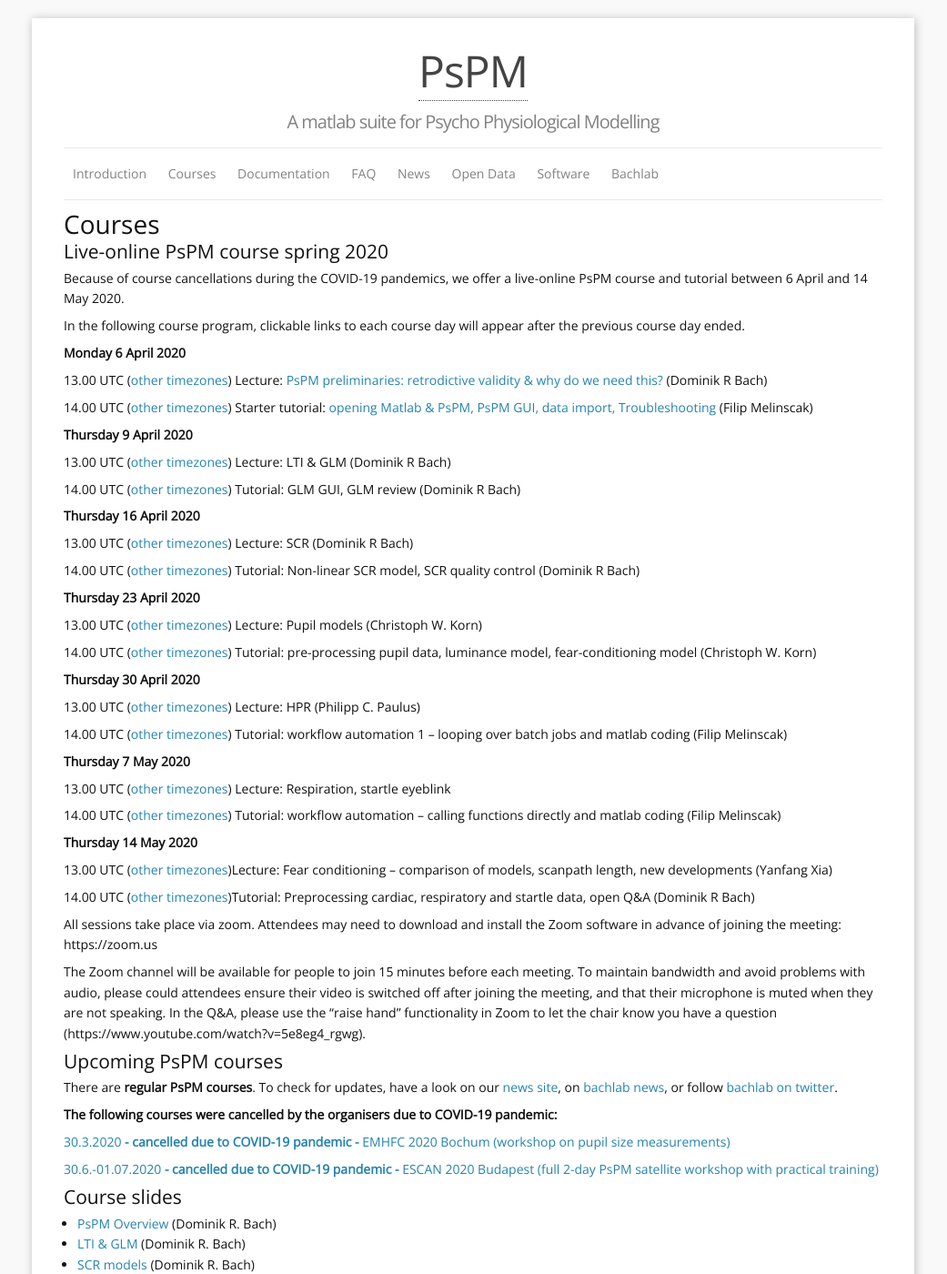
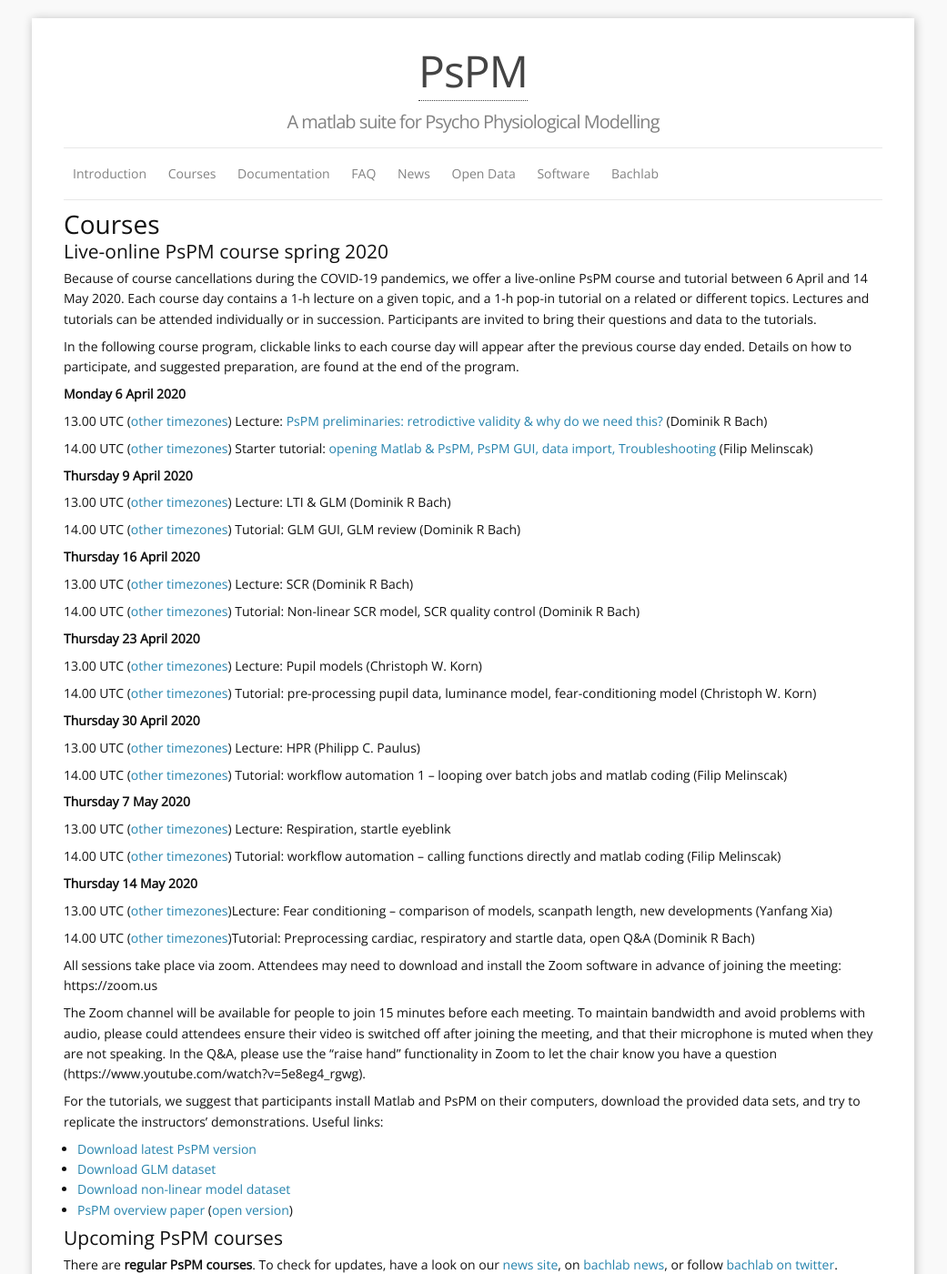
Before and after one commit to bachlab/PsPM, a Jekyll site: the page built from courses.markdown, in a window 1280 px wide and 1400 px high. Shown: the whole window at 91% size, without its empty margins (120-1161 px from the left). Built offline with Jekyll 4.4.1, drawn with Linux system fonts in a browser that asks for light colours.

Commit message:
further info

```diff
--- a/courses.markdown
+++ b/courses.markdown
@@ -8,9 +8,9 @@
 
 ## Live-online PsPM course spring 2020
 
-Because of course cancellations during the COVID-19 pandemics, we offer a live-online PsPM course and tutorial between 6 April and 14 May 2020.
+Because of course cancellations during the COVID-19 pandemics, we offer a live-online PsPM course and tutorial between 6 April and 14 May 2020. Each course day contains a 1-h lecture on a given topic, and a 1-h pop-in tutorial on a related or different topics. Lectures and tutorials can be attended individually or in succession. Participants are invited to bring their questions and data to the tutorials.
 
-In the following course program, clickable links to each course day will appear after the previous course day ended.
+In the following course program, clickable links to each course day will appear after the previous course day ended. Details on how to participate, and suggested preparation, are found at the end of the program.
 
 **Monday 6 April 2020**
 
@@ -58,6 +58,13 @@
 
 The Zoom channel will be available for people to join 15 minutes before each meeting. To maintain bandwidth and avoid problems with audio, please could attendees ensure their video is switched off after joining the meeting, and that their microphone is muted when they are not speaking. In the Q&A, please use the "raise hand" functionality in Zoom to let the chair know you have a question (https://www.youtube.com/watch?v=5e8eg4_rgwg).
 
+For the tutorials, we suggest that participants install Matlab and PsPM on their computers, download the provided data sets, and try to replicate the instructors' demonstrations. Useful links:
+
+* [Download latest PsPM version](https://bachlab.github.io/PsPM/software/)
+* [Download GLM dataset](https://github.com/bachlab/PsPM-tutorial-datasets/releases/download/tutorial-datasets/Tutorial_dataset_GLM.zip)
+* [Download non-linear model dataset](https://github.com/bachlab/PsPM-tutorial-datasets/releases/download/tutorial-datasets/Tutorial_dataset_DCM.zip)
+* [PsPM overview paper](https://doi.org/10.1111/psyp.13209) ([open version](https://discovery.ucl.ac.uk/id/eprint/10070115/))
+
 ## Upcoming PsPM courses
 There are **regular PsPM courses**. To check for updates, have a look on our [news site](news.html), on [bachlab news](http://bachlab.org/news), or follow [bachlab on twitter](http://twitter.com/bachlab_uzh).
 
```
